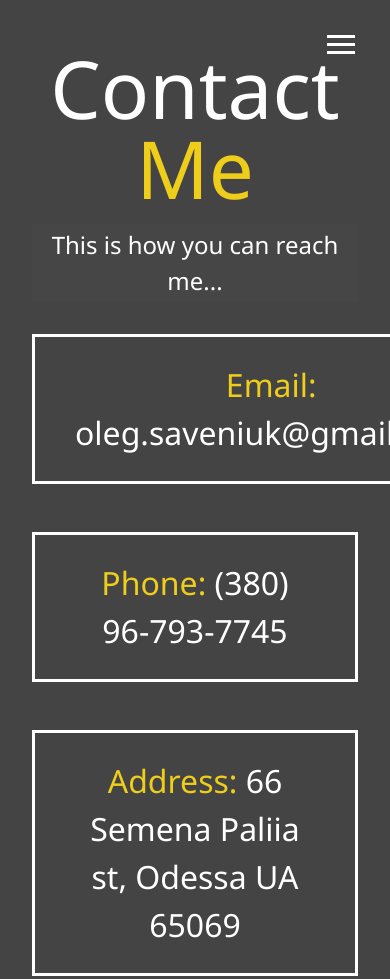
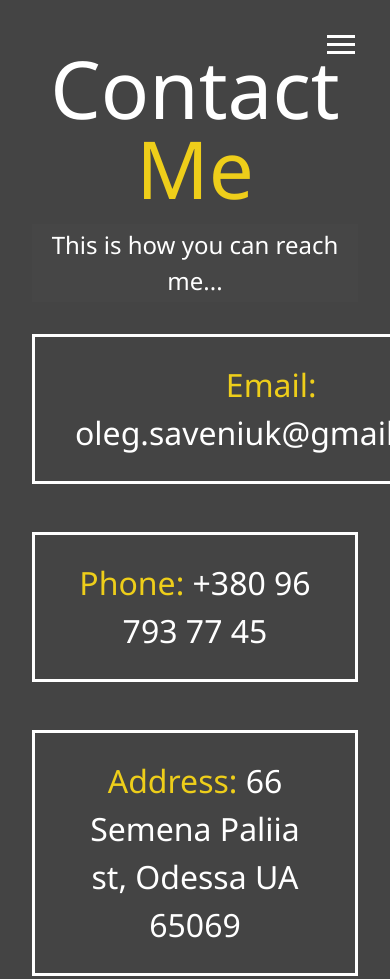
Before and after one commit to saveniukoleg/saveniukoleg-website, a website: page dist/contact.html in a window 390 px wide. Shown: the top 979 px of the page. Drawn offline with Linux system fonts and the light colour scheme.

Commit message:
Rewrite phone number in an international format

```diff
--- a/dist/contact.html
+++ b/dist/contact.html
@@ -54,7 +54,7 @@
         <div>
           <span class="text-secondary">Email: </span> oleg.saveniuk@gmail.com
         </div>
-        <div><span class="text-secondary">Phone: </span> (380) 96-793-7745</div>
+        <div><span class="text-secondary">Phone: </span> +380 96 793 77 45</div>
         <div>
           <span class="text-secondary">Address: </span> 66 Semena Paliia st,
           Odessa UA 65069
```
